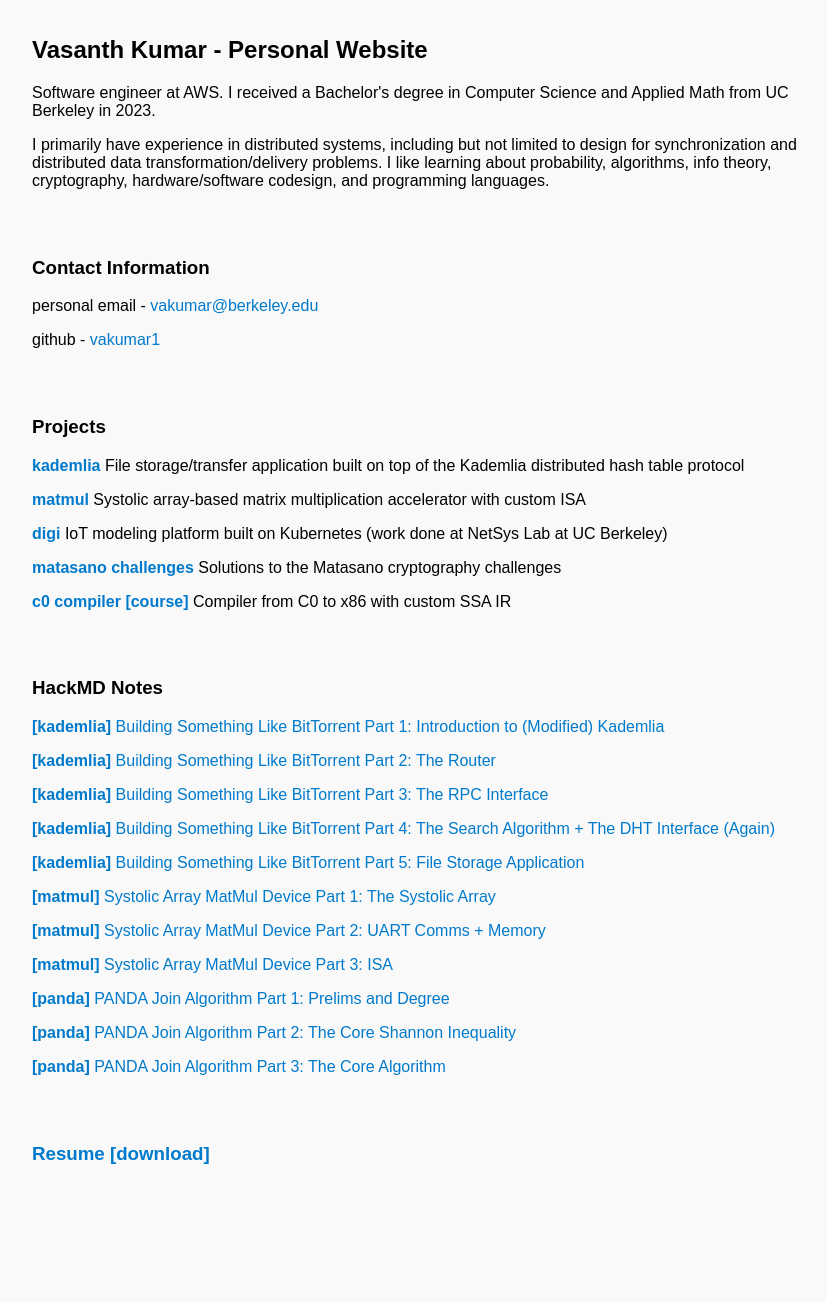
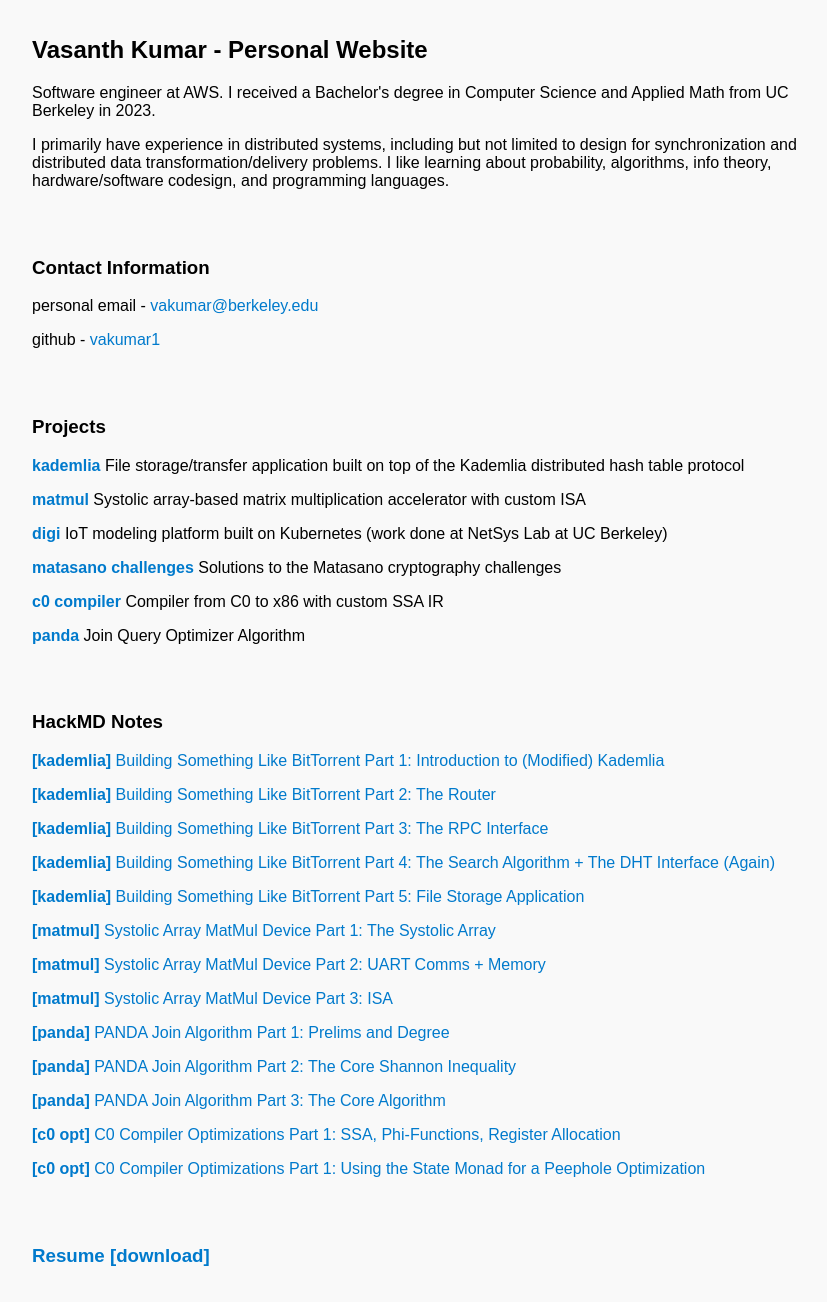
Before and after one commit to vakumar1/vakumar1.github.io, a plain HTML site: page index.html in a window 1280 px wide. Shown: the whole page, without its empty margins (224-1051 px from the left). Before the commit the page ends 1200 px from the top, so only its background shows below. Drawn offline with Linux system fonts and the light colour scheme.

Commit message:
Add C0 Compiler Notes

```diff
--- a/index.html
+++ b/index.html
@@ -14,7 +14,7 @@
         </p>
         <p>I primarily have experience in distributed systems, including but not limited to
             design for synchronization and distributed data transformation/delivery problems.
-            I like learning about probability, algorithms, info theory, cryptography, hardware/software codesign, and programming languages.
+            I like learning about probability, algorithms, info theory, hardware/software codesign, and programming languages.
         </p>
     </div>
     <div class="container">
@@ -42,8 +42,12 @@
                     Solutions to the Matasano cryptography challenges</p>
             </li>
             <li>
-                <p><a href="https://github.com/vakumar1/c0-compiler"><strong>c0 compiler [course] </strong></a>
+                <p><a href="https://github.com/vakumar1/c0-compiler"><strong>c0 compiler</strong></a>
                     Compiler from C0 to x86 with custom SSA IR</p>
+            </li>
+            <li>
+                <p><a href="https://github.com/vakumar1/panda"><strong>panda</strong></a>
+                    Join Query Optimizer Algorithm</p>
             </li>
         </ul>
     </div>
@@ -100,6 +104,16 @@
                     <strong>[panda]</strong> PANDA Join Algorithm Part 3: The Core Algorithm</a></p>
             </li>
 
+            <!-- c0 opt -->
+            <li>
+                <p><a href="https://hackmd.io/@n9vXJ2dWSK-txnWnjmMPGQ/S1ewdXJggx">
+                    <strong>[c0 opt]</strong> C0 Compiler Optimizations Part 1: SSA, Phi-Functions, Register Allocation</a></p>
+            </li>
+            <li>
+                <p><a href="https://hackmd.io/@n9vXJ2dWSK-txnWnjmMPGQ/BkqIumyleg">
+                    <strong>[c0 opt]</strong> C0 Compiler Optimizations Part 1: Using the State Monad for a Peephole Optimization</a></p>
+            </li>
+
         </ul>
     </div>
     <div class="container">
```
